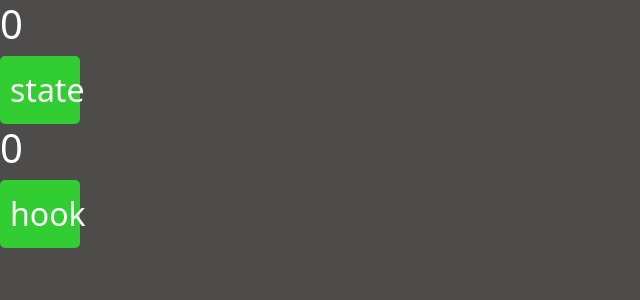
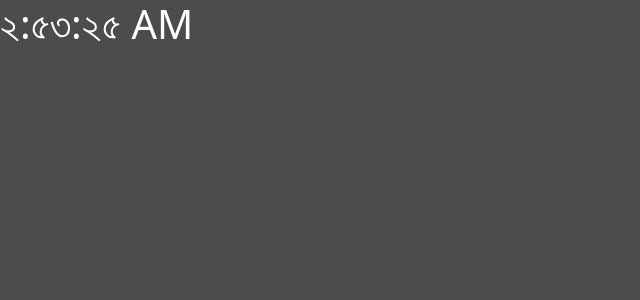
Before and after one commit to enamul58/React-JS-Fundamentals, a React (Create React App) app in the folder reactexercise/: page / in a window 1280 px wide. Shown: the top 300 px of the page, without its empty margins (0-640 px from the left). Built offline with nearby package versions, Linux system fonts and the light colour scheme.

Commit message:
Clock Component

```diff
--- a/reactexercise/src/App.js
+++ b/reactexercise/src/App.js
@@ -6,6 +6,8 @@ import React from "react";
 import Event_Handler_Class from "./components/Event_Handler_Class/index";
 import CountWithOutHook from "./components/HOOK_USESTATE/CountWithOutHook";
 import CountWithHook from "./components/HOOK_USESTATE/CountWithHook";
+import CounterApp from "./components/Assigment_2_Counter_App/CounterApp";
+import Clock from "./components/Clock/Clock";
 function App() {
   return (
     <>
@@ -23,8 +25,9 @@ function App() {
 
       {/* <Conditional_Rendering></Conditional_Rendering> */}
       {/* <Event_Handler_Class /> */}
-      <CountWithOutHook></CountWithOutHook>
-      <CountWithHook></CountWithHook>
+      {/* <CountWithOutHook></CountWithOutHook>
+      <CountWithHook></CountWithHook> */}
+      <Clock local="bn-BD"></Clock>
     </>
   );
 }
--- /dev/null
+++ b/reactexercise/src/components/Assigment_2_Counter_App/CounterApp.js
@@ -0,0 +1,25 @@
+import React, { useState } from "react";
+
+export default function CounterApp() {
+  let [value, setValue] = useState(0);
+  //add value
+  const increment = () => {
+    setValue(value + 1);
+  };
+  //minus value
+  const decrement = () => {
+    setValue(value - 1);
+  };
+
+  const resetPlusMinus = () => {
+    setValue(0);
+  };
+  return (
+    <div>
+      {value}
+      <button onClick={increment}>+</button>
+      <button onClick={decrement}>-</button>
+      <button onClick={resetPlusMinus}>0</button>
+    </div>
+  );
+}
--- /dev/null
+++ b/reactexercise/src/components/Clock/Clock.js
@@ -0,0 +1,20 @@
+import React, { Component } from "react";
+
+export default class Clock extends Component {
+  constructor(props) {
+    super(props);
+    this.state = { date: new Date() };
+  }
+
+  componentDidMount() {
+    setInterval(() => {
+      this.setState({
+        date: new Date(),
+      });
+    }, 1000);
+  }
+
+  render() {
+    return <h1>{this.state.date.toLocaleTimeString(this.props.local)}</h1>;
+  }
+}
```
